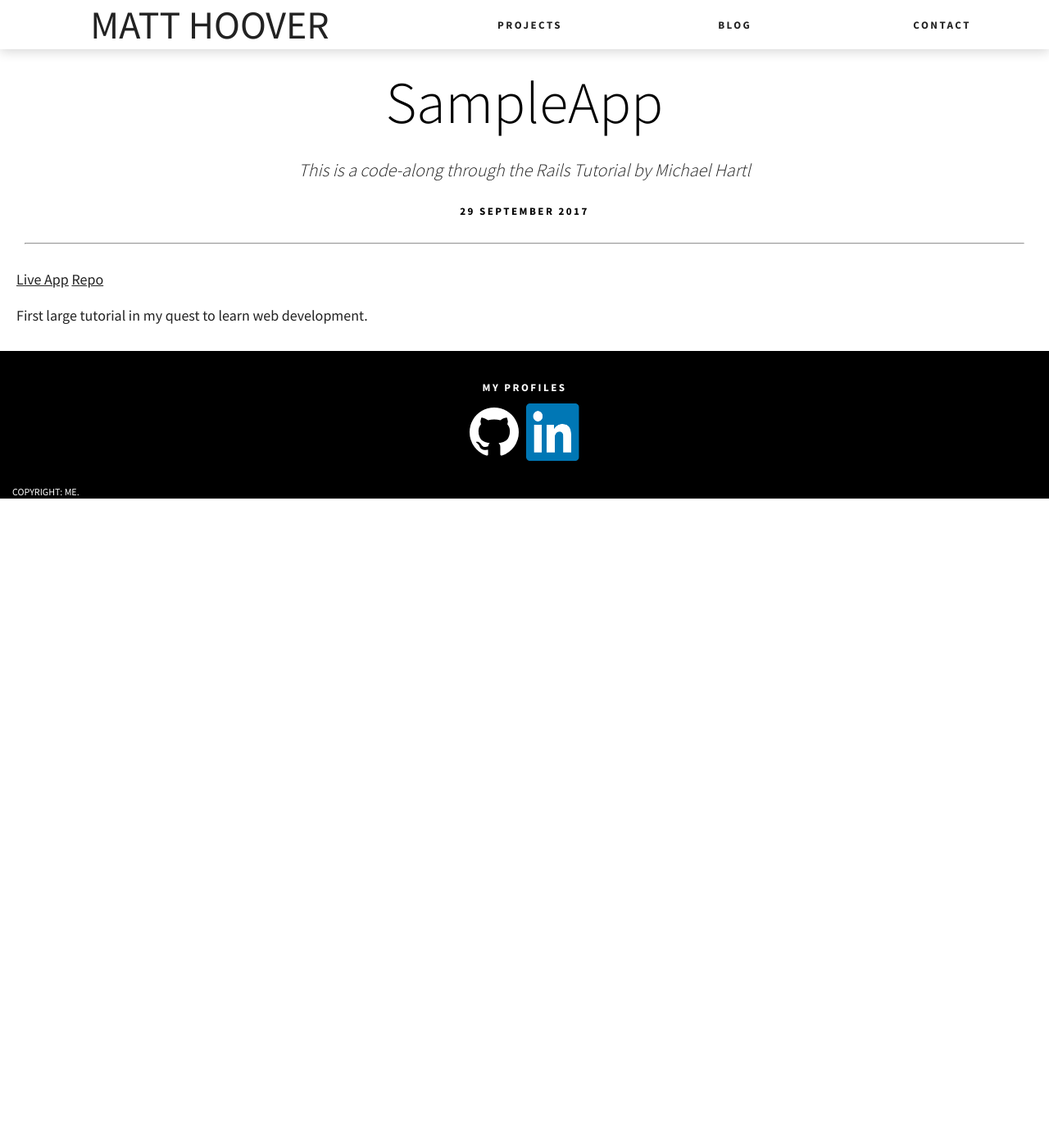
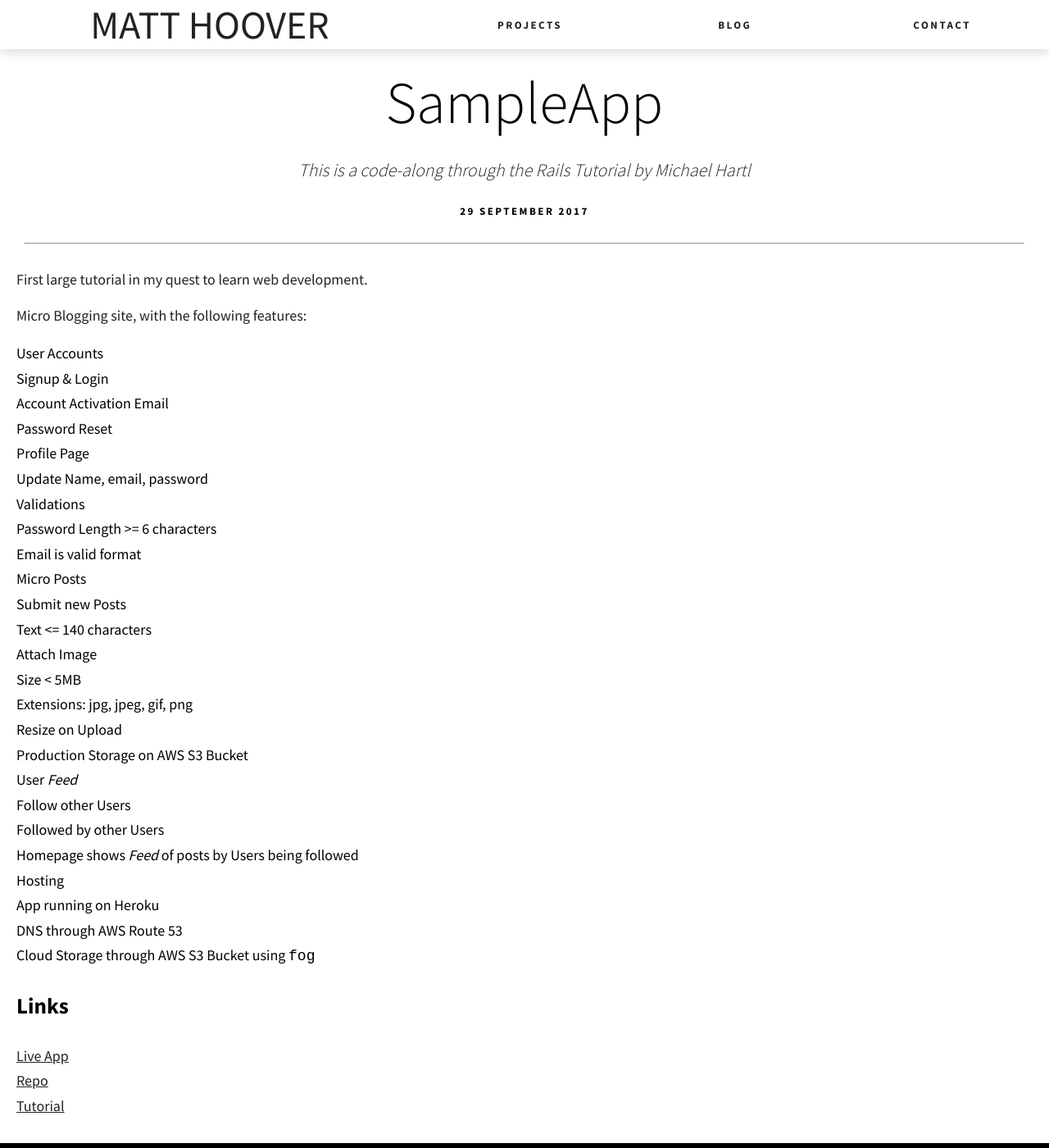
Before and after one commit to machuu/machuu.github.io, a Jekyll site: the page built from _projects/sampleapp.md, in a window 1280 px wide and 1400 px high, scrolled down 378 px. Shown: the whole window at 82% size. Built offline with Jekyll 4.4.1, drawn with Linux system fonts in a browser that asks for light colours; before the commit the page ends 986 px from its top, so only the background shows below that.

Commit message:
Update description of SampleApp

```diff
--- a/_projects/sampleapp.md
+++ b/_projects/sampleapp.md
@@ -12,7 +12,38 @@ date: 29 Sept 2017
 index_order: 2
 ---
 
-[Live App](http://sampleapp.hoover.ml)
-[Repo](https://github.com/machuu/railstutorial-sample_app)
+First large tutorial in my quest to learn web development.
 
-First large tutorial in my quest to learn web development.
+Micro Blogging site, with the following features:
+
+- User Accounts
+    - Signup & Login
+    - Account Activation Email
+    - Password Reset
+    - Profile Page
+    - Update Name, email, password
+    - Validations
+        - Password Length >= 6 characters
+        - Email is valid format
+- Micro Posts
+    - Submit new Posts
+    - Text <= 140 characters
+    - Attach Image
+        - Size < 5MB
+        - Extensions: jpg, jpeg, gif, png
+        - Resize on Upload
+        - Production Storage on AWS S3 Bucket
+- User *Feed*
+    - Follow other Users
+    - Followed by other Users
+    - Homepage shows *Feed* of posts by Users being followed
+- Hosting
+    - App running on Heroku
+    - DNS through AWS Route 53
+    - Cloud Storage through AWS S3 Bucket using `fog`
+
+## Links
+
+- [Live App](http://sampleapp.hoover.ml)
+- [Repo](https://github.com/machuu/railstutorial-sample_app)
+- [Tutorial](https://www.railstutorial.org/book)
```
